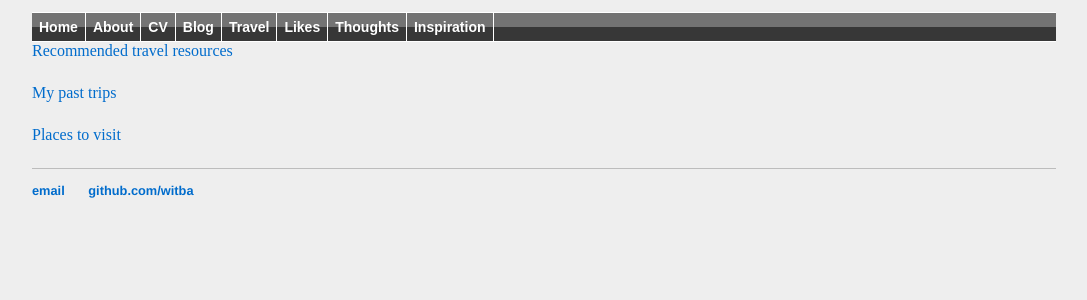
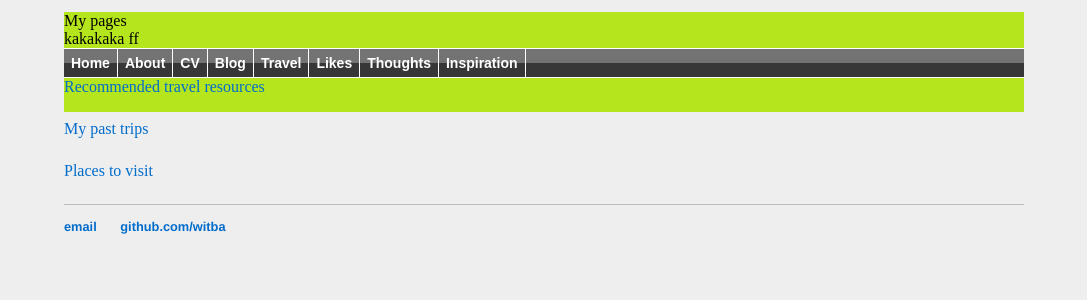
Before and after one commit to witba/witba.github.io, a Jekyll site: the page built from travel/index.html, in a window 1280 px wide. Shown: the top 300 px of the page, without its empty margins (96-1183 px from the left). Built offline with Jekyll 4.4.1, drawn with Linux system fonts in a browser that asks for light colours.

Commit message:
Update default.html

```diff
--- a/_layouts/default.html
+++ b/_layouts/default.html
@@ -10,8 +10,13 @@
 
   </head>
 
+  <body>
 
-  <body>
+  <div id="style_container">
+   <div id="style_header">
+   <div id="style_title">My pages</div>
+   <div id="style_subtitle">kakakaka ff</div>
+
     <nav>
 <ul class="solidblockmenu">
 <li><a href="/">Home</a></li>
@@ -24,6 +29,9 @@
 <li><a href="/inspiration">Inspiration</a></li>
 </ul>
     </nav>
+
+ <div id="style_content">
+
 <div class="container">
 
  <br>
```
